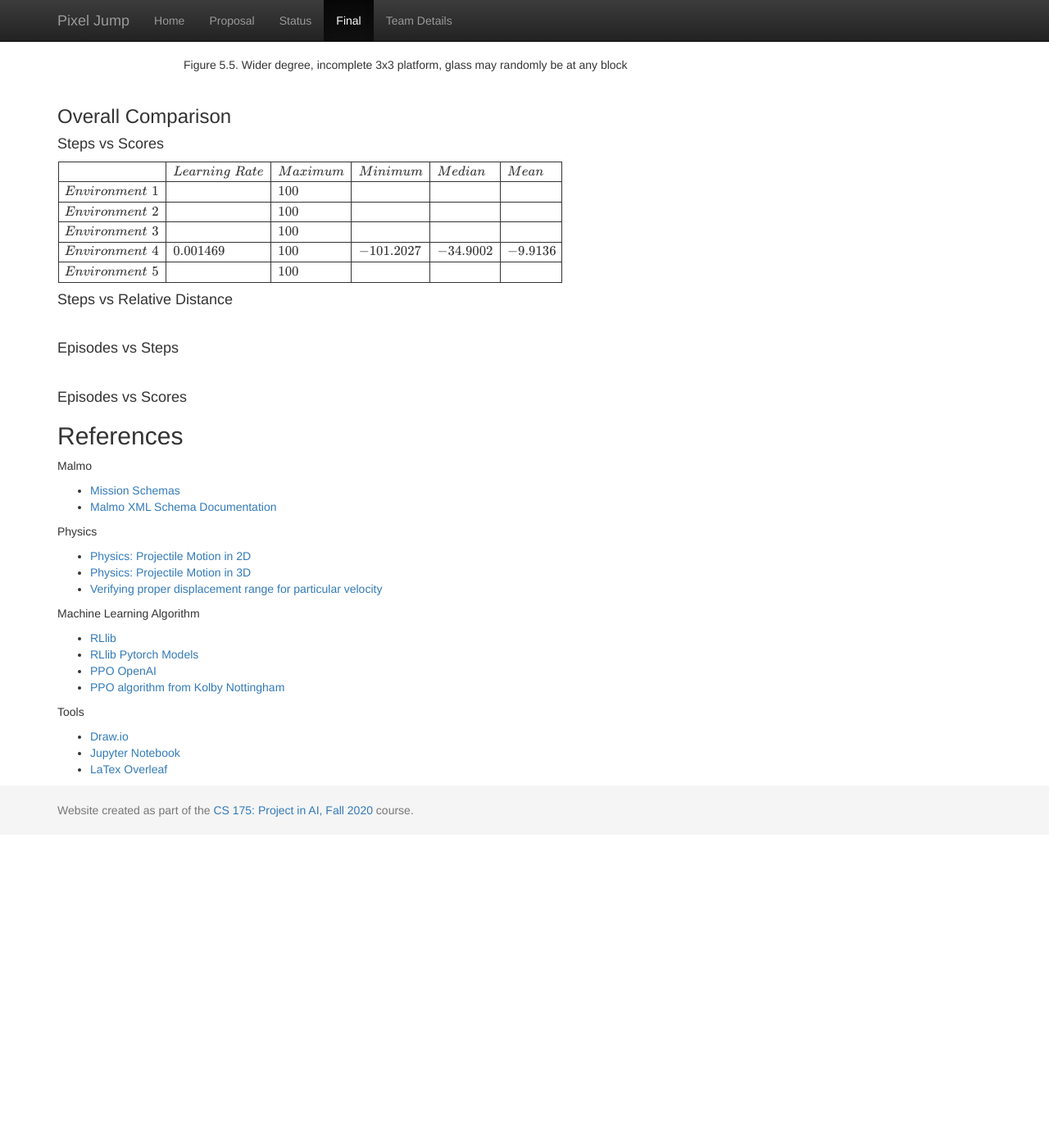
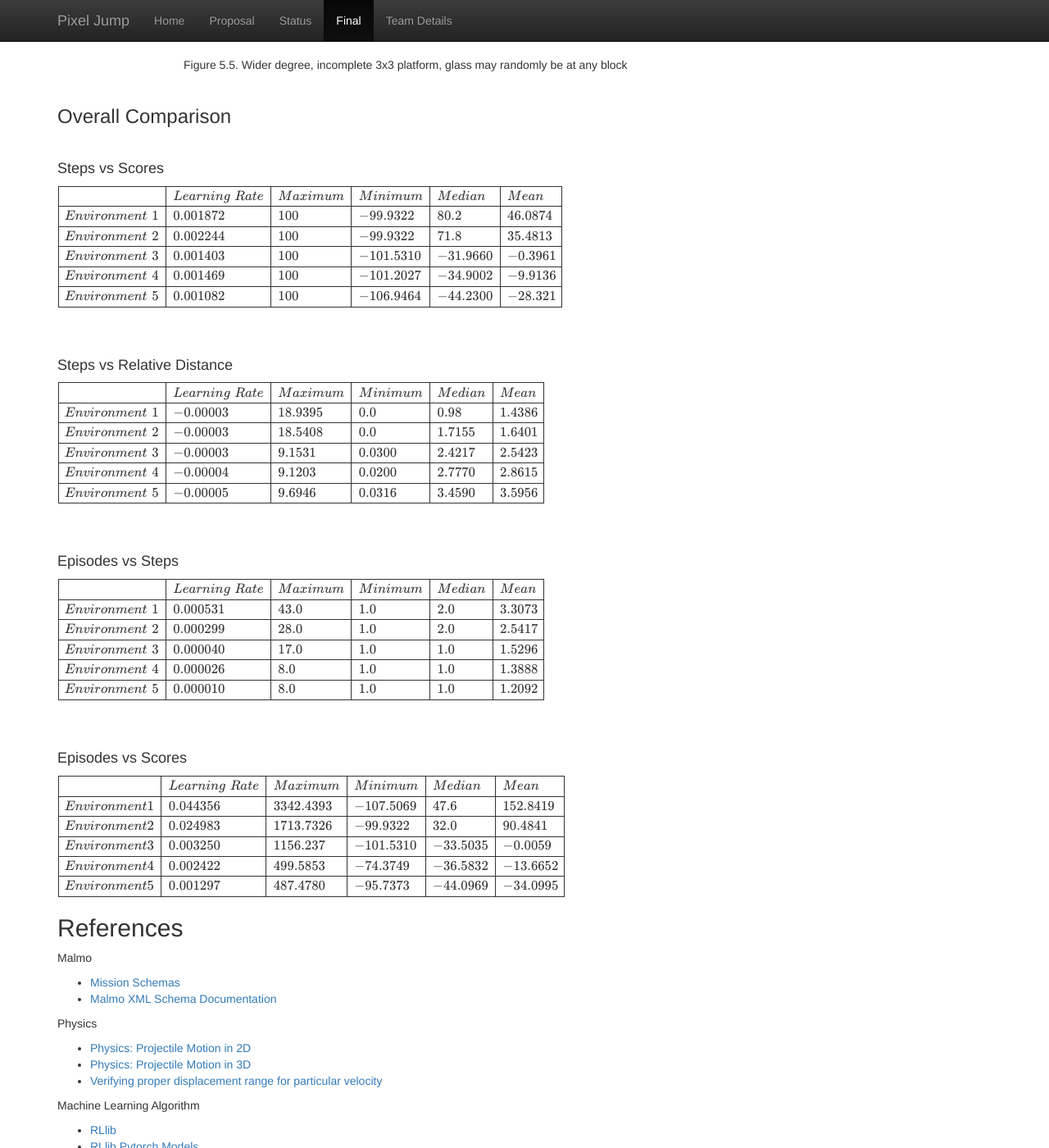
Before and after one commit to bikaylee/Jump-Jump, a Jekyll site: the page built from docs/final.md, in a window 1280 px wide and 1400 px high, scrolled down 9347 px. Shown: the whole window at 82% size. Built offline with Jekyll 4.4.1, drawn with Linux system fonts in a browser that asks for light colours; our own code applies the rules of GitHub Pages for plain Markdown files; formulas are drawn with MathJax 3; before the commit the page ends 10365 px from its top, so only the background shows below that.

Commit message:
Update final.md

```diff
--- a/docs/final.md
+++ b/docs/final.md
@@ -181,29 +181,61 @@ As it was mentioned in our status report, we can qualitatively evaluate the impl
 <br>
 
 ### Overall Comparison
+<br>
 #### Steps vs Scores
 $$
 \begin{array}{|l|l|l|l|l|l|}
 \hline
-                  & Learning\,\, Rate & Maximum & Minimum   & Median   & Mean    \\ \hline
-Environment\,\, 1 &                   & 100     &           &          &         \\ \hline
-Environment\,\, 2 &                   & 100     &           &          &         \\ \hline
-Environment\,\, 3 &                   & 100     &           &          &         \\ \hline
-Environment\,\, 4 & 0.001469          & 100     & -101.2027 & -34.9002 & -9.9136 \\ \hline
-Environment\,\, 5 &                   & 100     &           &          &         \\ \hline
+                  & Learning\,\, Rate   & Maximum   & Minimum   & Median   & Mean    \\ \hline
+Environment\,\, 1 & 0.001872            & 100      & -99.9322  & 80.2      & 46.0874 \\ \hline
+Environment\,\, 2 & 0.002244            & 100      & -99.9322  & 71.8      & 35.4813 \\ \hline
+Environment\,\, 3 & 0.001403            & 100      & -101.5310 & -31.9660  & -0.3961 \\ \hline
+Environment\,\, 4 & 0.001469            & 100      & -101.2027 & -34.9002  & -9.9136 \\ \hline
+Environment\,\, 5 & 0.001082            & 100      & -106.9464 & -44.2300  & -28.321 \\ \hline
 \end{array}
 $$
-<br>
+
+<br><br>
 #### Steps vs Relative Distance
+$$
+\begin{array}{|l|l|l|l|l|l|}
+\hline
+                  & Learning\,\,Rate & Maximum & Minimum & Median & Mean   \\ \hline
+Environment\,\, 1 & -0.00003         & 18.9395 & 0.0     & 0.98   & 1.4386 \\ \hline
+Environment\,\, 2 & -0.00003         & 18.5408 & 0.0     & 1.7155 & 1.6401 \\ \hline
+Environment\,\, 3 & -0.00003         & 9.1531  & 0.0300  & 2.4217 & 2.5423 \\ \hline
+Environment\,\, 4 & -0.00004         & 9.1203  & 0.0200  & 2.7770 & 2.8615 \\ \hline
+Environment\,\, 5 & -0.00005         & 9.6946  & 0.0316  & 3.4590 & 3.5956 \\ \hline
+\end{array}
+$$
 
+<br><br>
+#### Episodes vs Steps
+$$
+\begin{array}{|l|l|l|l|l|l|}
+\hline
+                  & Learning\,\,Rate & Maximum   & Minimum   & Median   & Mean   \\ \hline
+Environment\,\, 1 & 0.000531         & 43.0      & 1.0       & 2.0      & 3.3073 \\ \hline
+Environment\,\, 2 & 0.000299         & 28.0      & 1.0       & 2.0      & 2.5417 \\ \hline
+Environment\,\, 3 & 0.000040         & 17.0      & 1.0       & 1.0      & 1.5296 \\ \hline
+Environment\,\, 4 & 0.000026         & 8.0       & 1.0       & 1.0      & 1.3888 \\ \hline
+Environment\,\, 5 & 0.000010         & 8.0       & 1.0       & 1.0      & 1.2092 \\ \hline
+\end{array}
+$$
 
-<br>
-#### Episodes vs Steps
-
-
-<br>
+<br><br>
 #### Episodes vs Scores
-
+$$
+\begin{array}{|l|l|l|l|l|l|}
+\hline
+                  & Learning\,\, Rate & Maximum   & Minimum   & Median   & Mean     \\ \hline
+Environment     1 & 0.044356          & 3342.4393 & -107.5069 & 47.6     & 152.8419 \\ \hline
+Environment     2 & 0.024983          & 1713.7326 & -99.9322  & 32.0     & 90.4841  \\ \hline
+Environment     3 & 0.003250          & 1156.237  & -101.5310 & -33.5035 & -0.0059  \\ \hline
+Environment     4 & 0.002422          & 499.5853  & -74.3749  & -36.5832 & -13.6652 \\ \hline
+Environment     5 & 0.001297          & 487.4780  & -95.7373  & -44.0969 & -34.0995 \\ \hline
+\end{array}
+$$
 
 
 ## References
```
